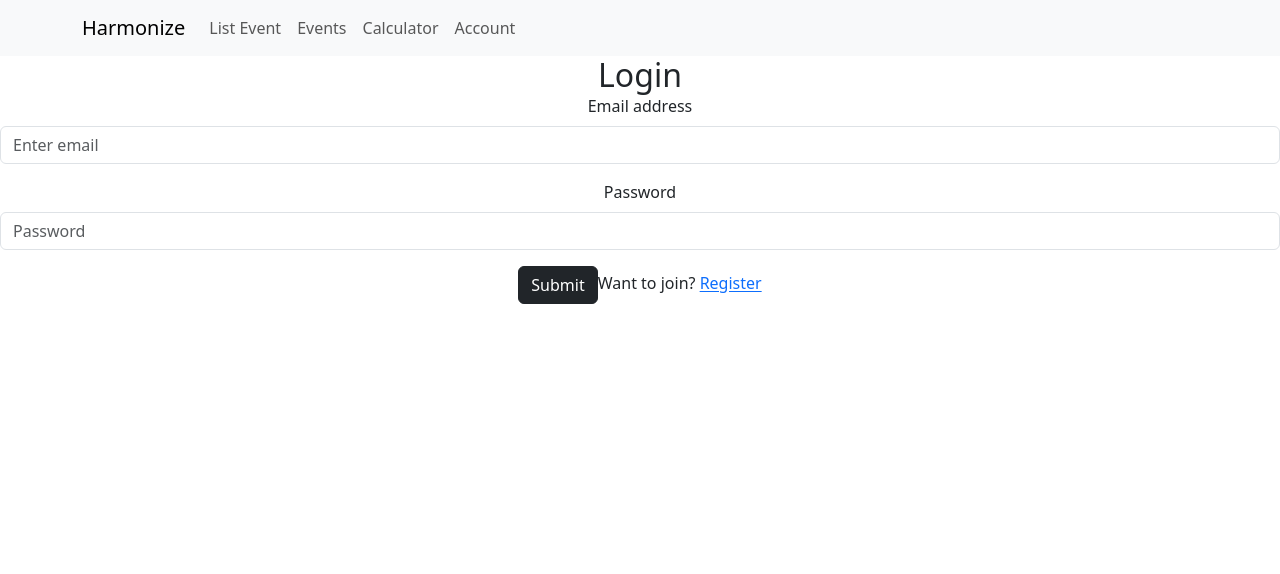
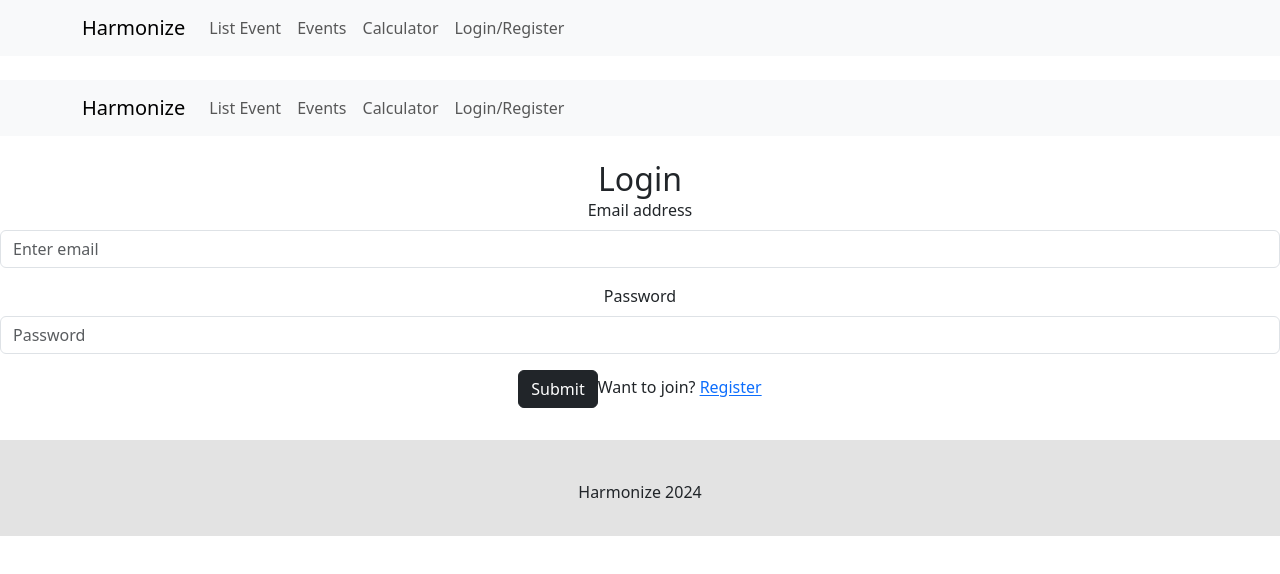
Before and after one commit to robinfire110/music-gig-app, a React (Create React App) app in the folder client/: page /login in a window 1280 px wide. Shown: the top 574 px of the page. Built offline with nearby package versions, Linux system fonts and the light colour scheme.

Commit message:
Updated Header

```diff
--- a/client/src/App.js
+++ b/client/src/App.js
@@ -15,12 +15,15 @@ import EventForm from "./pages/EventForm";
 import Profile from "./pages/Profile";
 import IndividualEvent from "./pages/IndividualEvent";
 import Calculator from "./pages/Calculator";
+import Header from "./components/Header";
+import Footer from "./components/Footer";
 
 
 function App() {
   return (
     <div className="App">
       <BrowserRouter>
+        <Header />
         <Routes>
           <Route path="/" element={<Landing/>}/>
           <Route exact path="/login" element={<Login/>}/>
@@ -32,6 +35,7 @@ function App() {
           <Route path="/event/:id" element={<IndividualEvent/>}/>
           <Route path="/calculator/:id?" element={<Calculator/>}/>
         </Routes>
+        <Footer />
       </BrowserRouter>
     </div>
   );
--- a/client/src/components/Footer.js
+++ b/client/src/components/Footer.js
@@ -4,6 +4,7 @@ import { Container, Navbar } from 'react-bootstrap';
 function Footer() {
     return (
         <div bg="dark" style={{backgroundColor: "#e3e3e3", marginTop: "2rem", padding: "1rem"}}>
+            <br />
             <p>Harmonize 2024</p>
         </div>
 
--- a/client/src/components/Header.js
+++ b/client/src/components/Header.js
@@ -1,5 +1,5 @@
 import React from 'react';
-import { Navbar, Nav, Container } from 'react-bootstrap';
+import { Navbar, Nav, Container, Col } from 'react-bootstrap';
 import LogoutButton from '../auth/LogoutButton';
 import { useCookies } from 'react-cookie';
 import { useLocation } from 'react-router-dom';
@@ -23,12 +23,14 @@ function Header() {
                             <Nav.Item><Nav.Link href="/form">List Event</Nav.Link></Nav.Item>
                             <Nav.Item><Nav.Link href="/eventsearch">Events</Nav.Link></Nav.Item>
                             <Nav.Item><Nav.Link href="/calculator">Calculator</Nav.Link></Nav.Item>
-                            <Nav.Item><Nav.Link href="/account">Account</Nav.Link></Nav.Item>
+                            {!showLogoutButton && <Nav.Item><Nav.Link href="/login">Login/Register</Nav.Link></Nav.Item>}
+                            {showLogoutButton && <Nav.Item><Nav.Link href="/account">Account</Nav.Link></Nav.Item>}
                             {showLogoutButton && <LogoutButton />}
                         </Nav>
                     </Navbar.Collapse>
                 </Container>
             </Navbar>
+            <br />
         </div>
     );
 }
--- a/client/src/pages/Calculator.jsx
+++ b/client/src/pages/Calculator.jsx
@@ -1,8 +1,6 @@
 import React from "react";
 import { useEffect, useState } from "react";
 import { Link, useNavigate, useParams, useSearchParams} from "react-router-dom";
-import Header from "../components/Header";
-import Footer from "../components/Footer";
 import { Container, Form, Col, Row, InputGroup, Button, Modal, Alert, OverlayTrigger } from "react-bootstrap";
 import moment from "moment";
 import TooltipButton from "../components/TooltipButton";
@@ -674,11 +672,7 @@ const Calculator = () => {
     {
         return (
             <div>
-                <Header />
-                <br />
                 <ClipLoader />
-                <br />
-                <Footer />
             </div>
         )
     }
@@ -686,7 +680,6 @@ const Calculator = () => {
     {
     return (
         <div>
-            <Header />
             <h2>Calculator</h2>
             <hr />
             <Container className="" style={{textAlign: "left"}}>
@@ -972,7 +965,6 @@ const Calculator = () => {
                 </Row>
                 </Form>
             </Container>
-            <Footer />
         </div>
     )
     }
--- a/client/src/pages/Landing.jsx
+++ b/client/src/pages/Landing.jsx
@@ -23,7 +23,6 @@ function Landing() {
 
     return (
         <div>
-            <Header />
             <Container>
             <h1>Harmonize</h1>
             <br />
@@ -50,7 +49,6 @@ function Landing() {
                 <Button variant='primary'>Register now to create events!</Button>
             </Container>
             </Container>
-            <Footer />
         </div>
     )
 }
```
